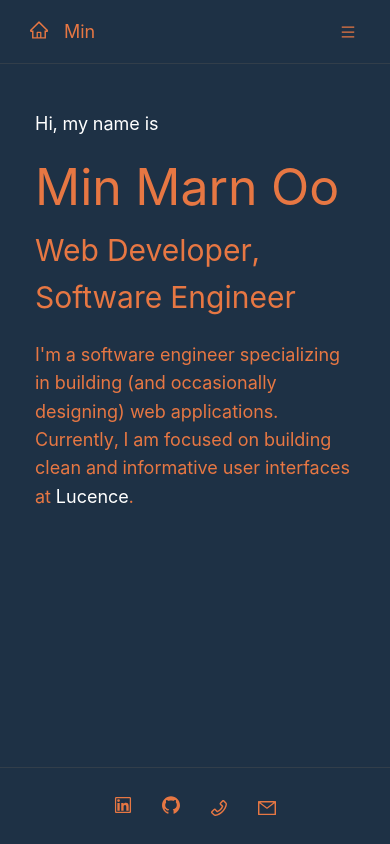
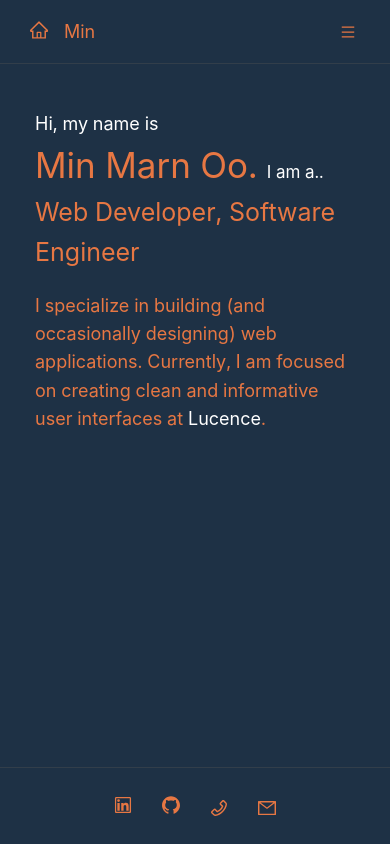
Before and after one commit to pohti/portfolio-antd, a React (Create React App) app: page / in a window 390 px wide. Built offline with nearby package versions, Linux system fonts and the light colour scheme.

Commit message:
fine tuning font sizes

```diff
--- a/src/components/Content/About/About.css
+++ b/src/components/Content/About/About.css
@@ -29,6 +29,7 @@
   border-color: red; */
 
   height: 100%;
+  max-width: 850px;
   color: var(--main-font-color);
   line-height: 30px;
   padding: 0 15px;
--- a/src/components/Content/Home/Home.css
+++ b/src/components/Content/Home/Home.css
@@ -16,7 +16,7 @@
 .home-text-content-name {
   font-size: 50px;
   color: var(--main-font-color);
-  margin-top: 10px;
+  /* margin-top: 5px; */
 }
 
 .home-text-content-subtitle {
@@ -32,3 +32,12 @@
 a.text-content-ref-links {
   color: var(--secondary-font-color)
 }
+
+@media only screen and (max-width: 768px) {
+  .home-text-content-name {
+    font-size: 35px;
+  }
+  .home-text-content-subtitle {
+    font-size: 25px;
+  }
+}
--- a/src/components/Content/Home/Home.jsx
+++ b/src/components/Content/Home/Home.jsx
@@ -11,7 +11,8 @@ export default class Home extends Component {
             <span>Hi, my name is</span>
           </div>
           <div className="home-text-content-name">
-            <span>Min Marn Oo</span>
+            <span>Min Marn Oo.</span> {" "}
+            <span style={{ fontSize: "17px", color: "#fff" }}>I am a..</span>
           </div>
           <div className="home-text-content-subtitle">
             <span>Web Developer, Software Engineer</span>
@@ -19,8 +20,8 @@ export default class Home extends Component {
 
           <div className="home-text-content">
             <p>
-              I'm a software engineer specializing in building (and occasionally designing) web applications.
-              Currently, I am focused on building clean and informative user interfaces at {" "}
+              I specialize in building (and occasionally designing) web applications.
+              Currently, I am focused on creating clean and informative user interfaces at {" "}
               <a
                 target="_blank"
                 href="https://www.lucence.com/"
--- a/src/components/Content/Skills/Skills.jsx
+++ b/src/components/Content/Skills/Skills.jsx
@@ -53,7 +53,7 @@ const TabTitle = ({ icon, title }) => (
 )
 
 const SkillList = ({ data }) => {
-  const default_strokeColor = "#cc790c"
+  const default_strokeColor = "#bf8115"
 
   const skill_list = data.map(({ skill_name, icon, rating, color }) => (
 
```
